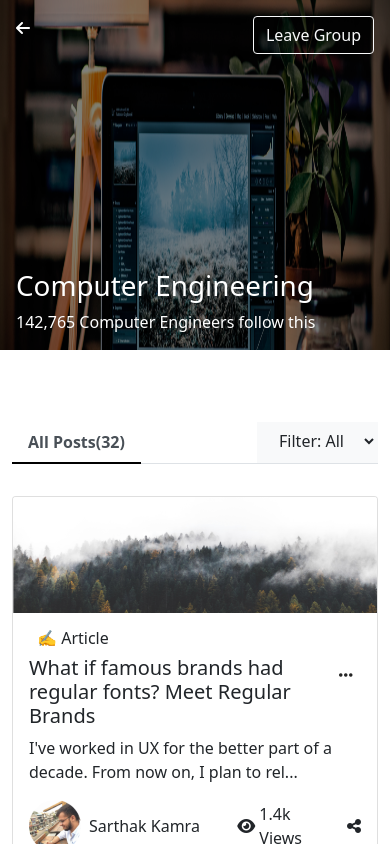
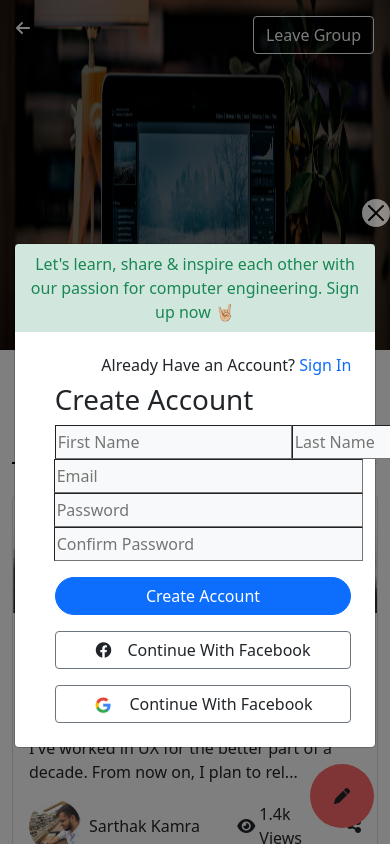
Before and after one commit to shakib-mia/atg-task, a React (Create React App) app: page / in a window 390 px wide. Both pictures are taken after a click on the label "Join Group". Shown: the top 844 px of the page. Built offline with nearby package versions, Linux system fonts and the light colour scheme.

Commit message:
register and login responsive ness added

```diff
--- a/src/App.css
+++ b/src/App.css
@@ -2,6 +2,45 @@
   width: 100vw !important;
 }
 
-.modal-content {
-  width: 50vw !important;
+
+
+.post-container{
+  margin-top: 72px;
 }
+
+.post-container button.active{
+  border: 0;
+  border-bottom: 2px solid #000 !important;
+  font-weight: 600;
+}
+
+.post-container button {
+  color: rgb(37, 37, 37)
+}
+
+
+@media only screen and (max-width: 600px) {
+  .modal-content {
+    width: 93vw !important;
+    margin: 0 auto;
+    bottom: -44vw !important;
+}
+}
+
+@media only screen and (min-width: 600px) {
+
+}
+
+@media only screen and (min-width: 768px) {
+
+}
+
+@media only screen and (min-width: 992px) {
+  .modal-content {
+    width: 50vw !important;
+  }
+}
+
+@media only screen and (min-width: 1200px) {
+
+}
--- a/src/components/pages/Home/Banner/Banner.js
+++ b/src/components/pages/Home/Banner/Banner.js
@@ -37,6 +37,8 @@ const Banner = () => {
               type="button"
               className="btn btn-outline-light"
               id="join-btn"
+              data-bs-toggle="modal"
+              data-bs-target="#exampleModal"
             >
               Join Group
             </label>
--- a/src/components/pages/Home/Home.js
+++ b/src/components/pages/Home/Home.js
@@ -5,6 +5,12 @@ import Posts from "./Posts/Posts";
 const Home = () => {
   return (
     <div>
+      <div className="fixed-bottom text-end d-md-none p-3">
+        <i
+          className="fa fa-pen p-4 rounded-circle"
+          style={{ backgroundColor: "#FF6B6B" }}
+        ></i>
+      </div>
       <Banner></Banner>
       <Posts></Posts>
     </div>
--- a/src/components/pages/Home/Posts/Posts.js
+++ b/src/components/pages/Home/Posts/Posts.js
@@ -138,20 +138,45 @@ const Posts = () => {
             <label htmlFor="check">
               <span
                 id="joinButton"
-                className={`btn btn-primary ${
+                className={`d-flex align-items-center btn btn-primary ${
                   checkbox?.checked ? "d-none" : "d-block"
                 }`}
               >
-                <i className="fa-solid fa-user-plus"></i> Join Group
+                <svg
+                  width="22"
+                  height="13"
+                  viewBox="0 0 22 13"
+                  fill="none"
+                  xmlns="http://www.w3.org/2000/svg"
+                  className="me-1"
+                >
+                  <path
+                    d="M7.33333 5.16671H4.58333V2.41671H2.75V5.16671H0V7.00004H2.75V9.75004H4.58333V7.00004H7.33333V5.16671ZM16.5 6.08337C18.0217 6.08337 19.2408 4.85504 19.2408 3.33337C19.2408 1.81171 18.0217 0.583374 16.5 0.583374C16.2067 0.583374 15.9225 0.629207 15.6658 0.711707C16.1883 1.45421 16.4908 2.35254 16.4908 3.33337C16.4908 4.31421 16.1792 5.20337 15.6658 5.95504C15.9225 6.03754 16.2067 6.08337 16.5 6.08337ZM11.9167 6.08337C13.4383 6.08337 14.6575 4.85504 14.6575 3.33337C14.6575 1.81171 13.4383 0.583374 11.9167 0.583374C10.395 0.583374 9.16667 1.81171 9.16667 3.33337C9.16667 4.85504 10.395 6.08337 11.9167 6.08337ZM17.985 8.06337C18.7458 8.73254 19.25 9.58504 19.25 10.6667V12.5H22V10.6667C22 9.25504 19.8275 8.38421 17.985 8.06337ZM11.9167 7.91671C10.0833 7.91671 6.41667 8.83337 6.41667 10.6667V12.5H17.4167V10.6667C17.4167 8.83337 13.75 7.91671 11.9167 7.91671Z"
+                    fill="white"
+                  />
+                </svg>
+                Join Group
               </span>
               <span
                 id="leaveButton"
-                className={`btn btn-light ${
+                className={`d-flex align-items-center btn btn-light ${
                   checkbox?.checked ? "d-block" : "d-none"
                 }`}
               >
-                <i className="fa-solid fa-arrow-right-from-bracket"></i> Leave
-                Group
+                <svg
+                  width="18"
+                  height="18"
+                  viewBox="0 0 18 18"
+                  fill="none"
+                  xmlns="http://www.w3.org/2000/svg"
+                  className="me-1"
+                >
+                  <path
+                    d="M7.24917 12.2908L8.54167 13.5833L13.125 9L8.54167 4.41667L7.24917 5.70917L9.61417 8.08333H0.75V9.91667H9.61417L7.24917 12.2908ZM15.4167 0.75H2.58333C1.56583 0.75 0.75 1.575 0.75 2.58333V6.25H2.58333V2.58333H15.4167V15.4167H2.58333V11.75H0.75V15.4167C0.75 16.425 1.56583 17.25 2.58333 17.25H15.4167C16.425 17.25 17.25 16.425 17.25 15.4167V2.58333C17.25 1.575 16.425 0.75 15.4167 0.75Z"
+                    fill="#6A6A6B"
+                  />
+                </svg>
+                Leave Group
               </span>
             </label>
           </div>
--- a/src/components/pages/Register/Login.js
+++ b/src/components/pages/Register/Login.js
@@ -4,16 +4,11 @@ import "./Register.local.css";
 import google from "../../../image/google.png";
 
 const Login = () => {
-  const handleChange = () => {
-    document.getElementById("login").style.display = "none";
-    document.getElementById("register").style.display = "block";
-  };
-
   return (
     <div id="login">
       <div
         className="modal fade position-absolute"
-        style={{ top: "8vw" }}
+        style={{ paddingTop: "6vw" }}
         id="exampleModal2"
         tabIndex="-1"
         aria-labelledby="exampleModalLabe2"
@@ -23,7 +18,7 @@ const Login = () => {
           <div className="modal-content position-relative mt-5">
             <button
               type="button"
-              className="btn-close position-absolute bg-white p-2 rounded-circle"
+              className="btn-close position-absolute bg-white p-2 pt-1 ps-1 rounded-circle"
               style={{ right: -15, top: -45 }}
               data-bs-dismiss="modal"
               aria-label="Close"
@@ -34,26 +29,36 @@ const Login = () => {
                 style={{ backgroundColor: "rgba(25, 135, 84,0.2)" }}
                 className="px-3 py-2"
               >
-                <div className="text-success">
+                <div className="text-success text-center">
                   Let's learn, share & inspire each other with our passion for
-                  computer engineering. Sign Up Now.{" "}
-                  <i className="fa fa-hand-horns"></i>
+                  computer engineering. Sign up now 🤘🏼
                 </div>
               </div>
             </div>
             <div className="row p-4">
-              <div className="col-6">
+              <div className="col-12 col-md-6">
+                <h6 className="text-end">
+                  Don't have an account yet?{" "}
+                  <span
+                    role="button"
+                    className="text-primary"
+                    data-bs-toggle="modal"
+                    data-bs-target="#exampleModal"
+                  >
+                    Create new for free!
+                  </span>
+                </h6>
                 <h1 className="ms-3">Sign In</h1>
                 <div className="input-group mx-3">
                   <br />
                   <input
-                    className="bg-light border-1 py-2"
+                    className="bg-light border-1 py-2 ps-2"
                     style={{ width: "100vw", marginRight: 4 }}
                     type="email"
                     placeholder="Email"
                   />
                   <input
-                    className="bg-light border-1 py-2"
+                    className="bg-light border-1 py-2 ps-2"
                     style={{ width: "100vw", marginRight: 4 }}
                     type="password"
                     placeholder="Password"
@@ -62,16 +67,16 @@ const Login = () => {
                 <div className="btn btn-primary rounded-pill d-block ms-3 mt-3">
                   Create Account
                 </div>
-                <div className="btn border-1 border-primary text-primary rounded-pill d-block ms-3 mt-3">
-                  <i className="fa-brands fa-facebook text-primary me-3"></i>
+                <div className="btn border-1 border-secondary rounded d-block ms-3 mt-3">
+                  <i className="fa-brands fa-facebook me-3"></i>
                   Continue With Facebook
                 </div>
-                <div className="btn border-1 border-success text-success rounded-pill d-block ms-3 mt-3">
+                <div className="btn border-1 border-secondary rounded d-block ms-3 mt-3">
                   <img className="me-3" src={google} alt="" />
                   Continue With Facebook
                 </div>
               </div>
-              <div className="col-6">
+              <div className="col-6 d-none d-md-block">
                 <h6 className="text-end">
                   Don't have an account yet?{" "}
                   <span
--- a/src/components/pages/Register/Register.js
+++ b/src/components/pages/Register/Register.js
@@ -4,16 +4,11 @@ import "./Register.local.css";
 import google from "../../../image/google.png";
 
 const Register = () => {
-  const handleChange = () => {
-    document.getElementById("register").style.display = "none";
-    document.getElementById("login").style.display = "block";
-  };
-
   return (
     <div id="register">
       <div
         className="modal fade position-absolute"
-        style={{ top: "8vw" }}
+        style={{ paddingTop: "6vw" }}
         id="exampleModal"
         tabIndex="-1"
         aria-labelledby="exampleModalLabe2"
@@ -23,7 +18,7 @@ const Register = () => {
           <div className="modal-content position-relative mt-5">
             <button
               type="button"
-              className="btn-close position-absolute bg-white p-2 rounded-circle"
+              className="btn-close position-absolute bg-white p-2 pt-1 ps-1 rounded-circle"
               style={{ right: -15, top: -45 }}
               data-bs-dismiss="modal"
               aria-label="Close"
@@ -41,19 +36,30 @@ const Register = () => {
               </div>
             </div>
             <div className="row p-4">
-              <div className="col-6">
+              <div className="col-12 col-md-6">
+                <h6 className="text-end d-md-none">
+                  Already Have an Account?{" "}
+                  <span
+                    role="button"
+                    className="text-primary"
+                    data-bs-toggle="modal"
+                    data-bs-target="#exampleModal2"
+                  >
+                    Sign In
+                  </span>
+                </h6>
                 <h1 className="ps-3">Create Account</h1>
                 <div className="input-group mx-3">
                   <div className="d-flex">
                     <input
                       className="bg-light border-1 py-1"
-                      style={{ marginLeft: -1, width: "11vw" }}
+                      // style={{ marginLeft: -1, width: "11vw" }}
                       type="text"
                       placeholder="First Name"
                     />
                     <input
                       className="bg-light border-1 py-1"
-                      style={{ marginRight: 0, width: "11.58vw" }}
+                      // style={{ marginRight: 0, width: "11.58vw" }}
                       type="text"
                       placeholder="Last Name"
                     />
@@ -89,7 +95,7 @@ const Register = () => {
                   Continue With Facebook
                 </div>
               </div>
-              <div className="col-6">
+              <div className="d-none d-md-block col-6">
                 <h6 className="text-end">
                   Already Have an Account?{" "}
                   <span
```
Also changed, not shown: src/image/addPeople.png (added).
